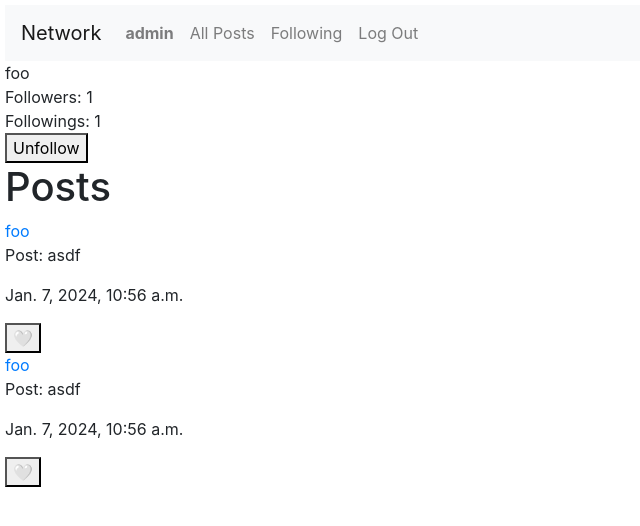
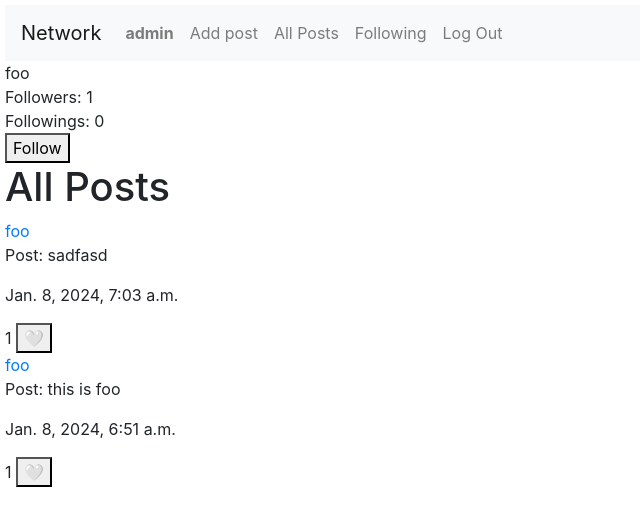
Before and after one commit to Mshahnawaz1/commerce-cs50w, a Django app: a page that uses network/templates/network/layout.html in a window 1280 px wide. Shown: the top 526 px of the page, without its empty margins (0-640 px from the left). Run offline with Django 3.2, Linux system fonts and the light colour scheme; a user stored in the database is signed in; data comes from the database, SQL or seed files in the repository; some libraries are stand-ins or nearby versions.

Commit message:
added likes funtionality- completed

```diff
--- a/network/admin.py
+++ b/network/admin.py
@@ -2,6 +2,5 @@
 
 from .models import *
 # Register your models here.
-admin.site.register(Posts)
+admin.site.register(Post)
 admin.site.register(Follow)
-admin.site.register(Likes)
--- a/network/static/network/edit.js
+++ b/network/static/network/edit.js
@@ -5,12 +5,20 @@
         // here should check if div is clicked instead of btn
         const btn = event.target;
 
-        console.log(btn.id)
+        // make add post appear
+        if (btn.id == "add-post"){
+            console.log("add")
+            document.querySelector('.new-post').style.display = "block";
+        }
+        // edit your post
         if (btn.id == "edit-btn") {
+            console.log("edit")
             edit(btn);
         }
 
+        // like on post
         if (btn.id == "like") {
+            console.log("like")
             like(btn);
         }
     })
@@ -40,9 +48,8 @@
     const user = btn.dataset.user;
     const parentElement = document.querySelector(`#post-${id}`)
 
-
-    console.log(btn.dataset.id, btn.dataset.action, btn.dataset.user)
-    if (btn.dataset.action == "/edit") {
+    console.log(btn.dataset.id, btn.dataset.action)
+    if (btn.dataset.action == "edit") {
         // when btn clicked for edit
         const postText = document.querySelector(`#post-text-${id}`);
 
@@ -57,9 +64,6 @@
 
         btn.dataset.action = "submit";
         btn.innerHTML = "Submit";
-
-        likes
-
     }
     else if (btn.dataset.action == "submit") {
         const post = document.querySelector(`#text-area-${id}`).value
@@ -77,7 +81,7 @@
                 // element is created and replaced with textarea
                 const postElement = document.createElement('p')
                 postElement.id = `post-text-${id}`
-                postElement.textContent = res.post
+                postElement.textContent = `Post: ${res.post}`
 
                 parentElement.replaceChild(postElement, textArea)
 
@@ -87,6 +91,51 @@
     }
 }
 
+// function like(btn) {
+
+//     const id = btn.dataset.id;
+//     let liked = btn.dataset.liked;
+
+//     form = new FormData()
+//     form.append("id", id)
+
+//     if (liked == "false") {
+
+//         form.append("action", "like")
+//         // make fetch request
+//         fetch_request(form, "/like/")
+//             .then(res => {
+//                 console.log(res.message)
+//                 console.log(btn.innerHTML)
+//                 btn.innerHTML = '&#10084'
+//                 btn.dataset.liked = 'true'
+
+//             })
+//             .catch(error => {
+//                 // Handle errors here
+//                 console.error('Error:', error.message);
+//             })
+//     }
+//     else if (liked == 'true') {
+
+//         form.append("action", "unlike")
+
+//         fetch_request(form, "/like/")
+//             .then(res => {
+//                 console.log(res.message)
+//                 console.log(btn.innerHTML)
+//                 btn.innerHTML = '&#x1F90D'
+
+//                 btn.dataset.liked = 'false'
+
+//             })
+//             // .catch(error => {
+//             //     // Handle errors here
+//             //     console.error('Error:', error.message);
+//             // })
+//     }
+// }
+
 function like(btn) {
 
     const id = btn.dataset.id;
@@ -94,43 +143,22 @@
 
     form = new FormData()
     form.append("id", id)
+    form.append("status", liked)
 
-    if (liked == "false") {
-
-        form.append("action", "like")
         // make fetch request
         fetch_request(form, "/like/")
             .then(res => {
-                console.log(res.message)
-                console.log(btn.innerHTML)
-                btn.innerHTML = '&#10084'
-                btn.dataset.liked = 'true'
 
+                btn.innerHTML = res.liked == "true"? '&#10084' : '&#x1F90D';
+                btn.dataset.liked = res.liked
+
+                document.querySelector( `#post-count-${id}`).innerHTML = res.likes
             })
             .catch(error => {
                 // Handle errors here
                 console.error('Error:', error.message);
             })
-    }
-    else if (liked == 'true') {
-
-        form.append("action", "unlike")
-        fetch_request(form, "/like/")
-            .then(res => {
-                console.log(res.message)
-                console.log(btn.innerHTML)
-                btn.innerHTML = '&#x1F90D'
-
-                btn.dataset.liked = 'false'
-
-            })
-            .catch(error => {
-                // Handle errors here
-                console.error('Error:', error.message);
-            })
-    }
 }
-
 
 function fetch_request(form, url) {
 
@@ -151,3 +179,19 @@
         })
 
 }
+
+
+// function addPost(){
+//     document.querySelector('.new-post').style.display = "block";
+//     document.querySelector('#new-post-btn').addEventListener('click', () => {
+//         const text = document.querySelector('#new-post-text').value
+
+//         form = new FormData()
+//         form.append("post", text)
+
+//         fetch_request(form, "/")
+//         .then(res => {
+//             console.log(res)
+//         })
+//     })
+// }
--- a/network/templates/network/layout.html
+++ b/network/templates/network/layout.html
@@ -25,6 +25,9 @@
                 {% if user.is_authenticated %}
                     <li class="nav-item">
                         <a class="nav-link" id="username" href="{% url 'profile' username=user.username%}"><strong>{{ user.username }}</strong></a>
+                    </li>
+                    <li class="nav-item">
+                        <a class="nav-link" id="add-post" >Add post</a>
                     </li>
                 {% endif %}
                 <li class="nav-item">
--- a/network/templates/network/profile.html
+++ b/network/templates/network/profile.html
@@ -14,10 +14,10 @@
 
 <div class="follow-section">
 
-        {% if is_following %}
-        <button id="follow-btn" data-user="{{profile_user.username}}">Unfollow</button>
-        {% else %}
-        <button id="follow-btn"  data-user="{{profile_user.username}}">Follow</button>
+    {% if is_following %}
+    <button id="follow-btn" data-user="{{profile_user.username}}">Unfollow</button>
+    {% else %}
+    <button id="follow-btn" data-user="{{profile_user.username}}">Follow</button>
 
 
     {% endif %}
@@ -26,11 +26,12 @@
 {% endif %}
 
 <div class="posts-section">
-    <h1>Posts</h1>
+    <h1>All Posts</h1>
     {% for post in posts %}
+
     <div class="post" id="post-{{post.id}}">
 
-        <div class="post-user"><a href="{% url 'profile' username=post.user%}">{{post.user}}</a></div>
+        <div><a href="{% url 'profile' username=post.user%}">{{post.user}}</a></div>
 
         {% if user == post.user %}
         <div>
@@ -40,12 +41,19 @@
 
         {% endif %}
 
-            <p id="post-text-{{post.id}}">Post: {{post.post}}</p>
+        <p id="post-text-{{post.id}}">Post: {{post.post}}</p>
         <div>
-            <p>{{post.timestamp}} </p>
+            <p>{{post.timestamp}}</p>
         </div>
-        <button id="like" data-liked="false" data-id={{post.id}}> &#x1F90D </button>
+        <span id="post-count-{{post.id}}">{{post.like.all.count}}</span>
 
+        {% if user.is_authenticated %}
+        {% if user in post.like.all %}
+        <button id="like" data-liked="true" data-id={{post.id}}>&#10084</button>
+        {% else %}
+        <button id="like" data-liked="false" data-id={{post.id}}>&#x1F90D</button>
+        {% endif %}
+        {% endif %}
     </div>
     {% endfor %}
 </div>
--- a/network/views.py
+++ b/network/views.py
@@ -67,28 +67,21 @@
         new_data = request.POST.get("post")
 
         # add new post to db
-        new_post = Posts.objects.create(post=new_data, user=request.user)
+        new_post = Post.objects.create(post=new_data, user=request.user)
         new_post.save()
         return HttpResponseRedirect(reverse("index"))
 
     else:
-        all_post = Posts.objects.order_by('-timestamp')
+        all_post = Post.objects.order_by('-timestamp')
         p = Paginator(all_post, 10)
         x= p.page(1).object_list
 
-        # check if user liked post
-        # data=[]
-        # for post in all_post:
-        #     tmp = likedBy(request.user, post)
-        #     d = {
-        #         'post' :post,
-        #         'likedBy' : tmp
-        #     }
-        #     data.append(d)
-        #     print(data.likedBy)
+        posts = Post.objects.all()
+        print(request.user)
 
-        # print(data.)
-
+        for post in posts:
+            if request.user in post.like.all():
+                print(post.like.all(), post.id)
 
         return render(request, "network/index.html", {
             "posts": all_post,
@@ -112,7 +105,7 @@
     # handle get request
     if request.method == "GET":
 
-        posts = Posts.objects.filter(user=profile_user).order_by('-timestamp')
+        posts = Post.objects.filter(user=profile_user).order_by('-timestamp')
 
         print("profile load...")
         followings = profile_user.following.all().count()
@@ -173,10 +166,9 @@
     # get all posts from user followings party
     posts = []
     for f in followings:
-        post = Posts.objects.filter(user=f.followed)
+        post = Post.objects.filter(user=f.followed)
         posts.extend(post)
 
-    print(posts)
     return render(request, "network/following.html", {
         "posts": posts
     })
@@ -197,7 +189,7 @@
 
         try:
             # checks if request is from owner of page
-            post = Posts.objects.get(pk=id, user=request.user)
+            post = Post.objects.get(pk=id, user=request.user)
             post.post = postText
             post.save()
         except:
@@ -210,44 +202,44 @@
     }
     return JsonResponse({"message": "hell", "post" : postText}, status=201)
 
-def like(request):
+def lik(request):
     if request.method == "POST":
         id = request.POST.get("id")
-        action = request.POST.get("action")
+        liked = request.POST.get("action")
 
-        # test
-        likesNum(id)
-        likedBy("user", "id")
+        print(id, liked)
         try:
-            post = Posts.objects.get(id=id)
-            print(post)
+            post = Post.objects.get(id=id)
+            print("liked", post)
         except:
             return JsonResponse({"error" : "cannot find post"}, status=403)
 
         # update the db
-        if (action == "like"):
+        if (liked == "false"):
 
             try:
-                newdata = Likes.objects.create(user=request.user, post=post)
-                newdata.save()
+                post.like.add(request.user)
+                post.save()
 
+                console.log(post)
                 response_data = {
                     "status" : "201",
-                    "likes" : Likes.objects.filter(post=post).count()
+                    "message" : "successfully liked post"
+
                 }
                 return JsonResponse(response_data, status=201)
             except:
                 return JsonResponse({"error" : "cannot like post"}, status=403)
 
-        elif (action == "unlike"):
+        else:
             try:
-                data = Likes.objects.get(user=request.user, post=post)
-                data.delete()
+                post.like.remove(request.user)
+                post.save()
 
                 response_data = {
                     "message": "Unliked the post",
                     "status" : "201",
-                    "likes" : Likes.objects.filter(post=post).count()
+                    "likes" : post.like.all().count()
                 }
                 return JsonResponse(response_data, status=201)
             except:
@@ -255,22 +247,30 @@
 
     return JsonResponse({"error": "Cannot perform the request."}, status=403)
 
-# number of likes a post has
-def likesNum(post):
-    # post = Posts.objects.get(id=post_id)
 
-    liked = Likes.objects.filter(post=post).count()
+def like(request):
+    if request.method == "POST":
+        liked = request.POST.get("status")
+        id = request.POST.get("id")
 
-    # print("this is likes" ,liked)
+        try:
+            post = Post.objects.get(id=id)
+            print("post",post)
+        except:
+                return JsonResponse({"error" : "cannot find post"}, status=403)
 
-# checks if user liked post
-def likedBy(user, post):
-    # user=User.objects.get(username= "")
-    # post= Posts.objects.get(id=11)
-    try:
-        likes = Likes.objects.get(user=user, post=post)
-        print("likes::::", likes)
-        return True
-    except:
-        print(False)
-        return False
+
+        if (liked == "true" and request.user in post.like.all()):
+            post.like.remove(request.user)
+            liked = "false"
+        else:
+            post.like.add(request.user)
+            liked = "true"
+
+        response_data = {
+                    "status" : "201",
+                    "message" : "successfully liked post",
+                    "liked" : liked,
+                    "likes" : post.like.all().count()
+                }
+        return JsonResponse(response_data, status=201)
```
Also changed, not shown: network/models.py (+12 -10 lines), network/templates/network/following.html (+12 -4 lines), network/templates/network/index.html (+12 -7 lines), db.sqlite3, network/migrations/0017_posts_like_delete_likes.py (added), network/migrations/0018_rename_posts_post.py (added), network/templates/network/allPost.html (added).
